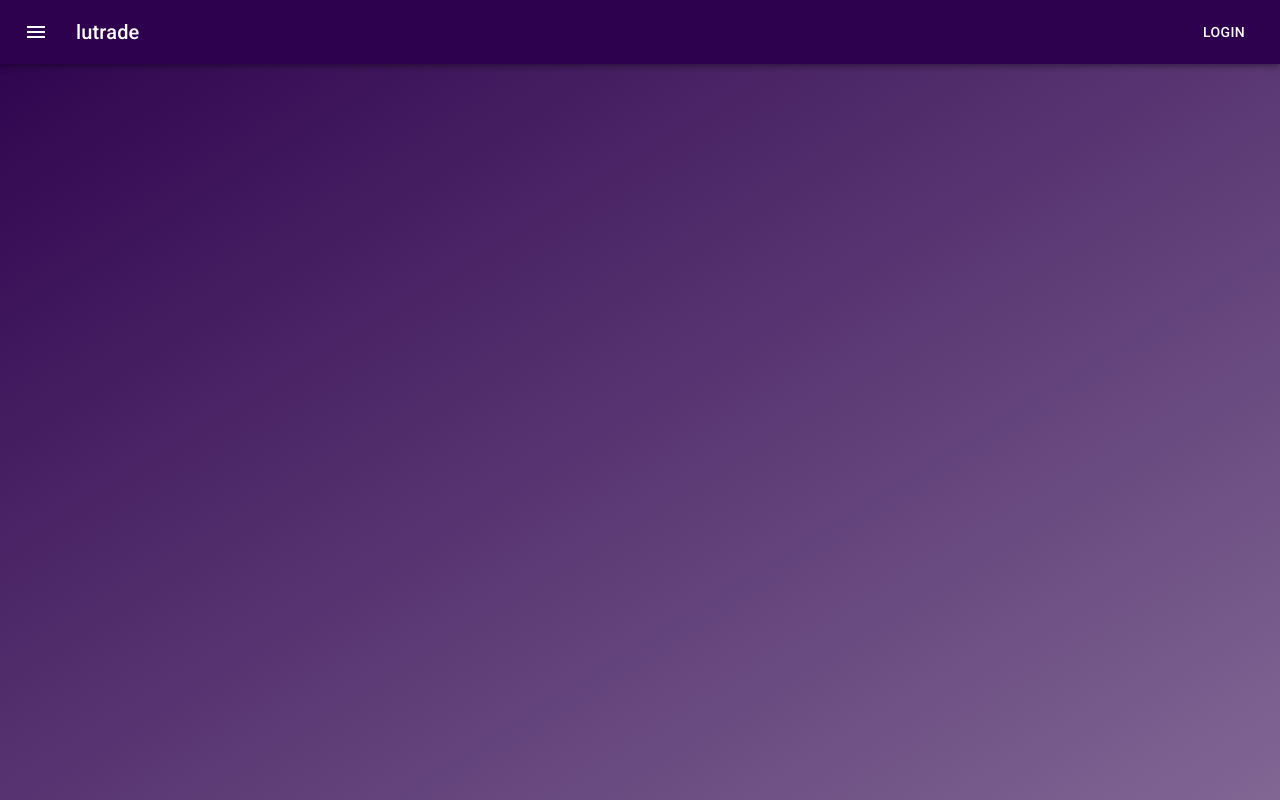
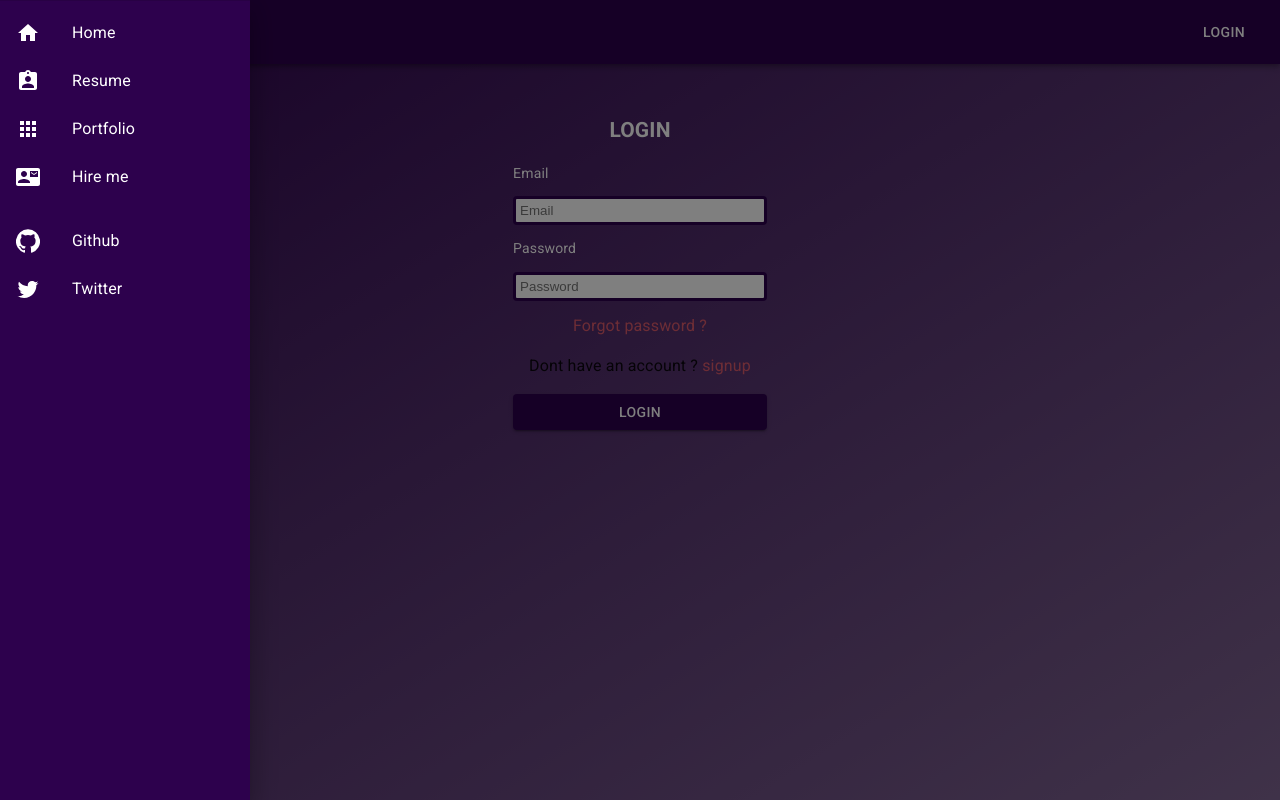
Before and after one commit to kal-J/web-lutrade-foods, a React (Create React App) app: page /login in a window 1280 px wide. Both pictures are taken after a click on the button "menu". Built offline with nearby package versions, Linux system fonts and the light colour scheme.

Commit message:
feat: add auth components

```diff
--- a/package.json
+++ b/package.json
@@ -11,6 +11,7 @@
     "node-sass": "^4.13.1",
     "react": "^16.13.1",
     "react-dom": "^16.13.1",
+    "react-router-dom": "^5.2.0",
     "react-scripts": "3.4.1"
   },
   "scripts": {
--- a/src/App.js
+++ b/src/App.js
@@ -1,59 +1,35 @@
 import React from "react";
-import { makeStyles } from "@material-ui/core/styles";
-import AppBar from "@material-ui/core/AppBar";
-import Toolbar from "@material-ui/core/Toolbar";
-import Typography from "@material-ui/core/Typography";
-import Button from "@material-ui/core/Button";
-import IconButton from "@material-ui/core/IconButton";
-import MenuIcon from "@material-ui/icons/Menu";
+import { createMuiTheme, ThemeProvider } from "@material-ui/core/styles";
+import red from "@material-ui/core/colors/red";
+
 import "./App.scss";
 import colors from "./components/layout/colors";
+import Menu from "./components/menu";
+// import Vendor from "./components/vendor/Info";
+import { CssBaseline } from "@material-ui/core";
+import Routes from "./routes";
 
-const useStyles = makeStyles((theme) => ({
-  root: {
-    flexGrow: 1,
+const theme = createMuiTheme({
+  palette: {
+    primary: { main: colors.primary },
+    secondary: { main: colors.light },
   },
-  menuButton: {
-    marginRight: theme.spacing(2),
+  status: {
+    danger: red,
   },
-  title: {
-    flexGrow: 1,
-  },
-  navbar: {
-    backgroundColor: colors.primary,
-  },
-}));
-
-const NavBar = () => {
-  const classes = useStyles();
-
-  return (
-    <div className={classes.root}>
-      <AppBar className={classes.navbar} position="static">
-        <Toolbar>
-          <IconButton
-            edge="start"
-            className={classes.menuButton}
-            color="inherit"
-            aria-label="menu"
-          >
-            <MenuIcon />
-          </IconButton>
-          <Typography variant="h6" className={classes.title}>
-            lutrade
-          </Typography>
-          <Button color="inherit">Login</Button>
-        </Toolbar>
-      </AppBar>
-    </div>
-  );
-};
+});
 
 const App = () => {
   return (
-    <div className="gradient">
-      <NavBar />
-    </div>
+    <ThemeProvider theme={theme}>
+      <CssBaseline />
+
+      <div className="gradient">
+        <Menu />
+
+        <Routes />
+      </div>
+    </ThemeProvider>
   );
 };
 
--- /dev/null
+++ b/src/components/LandingPage.js
@@ -0,0 +1,50 @@
+import React from "react";
+import { Box, Button, Typography } from "@material-ui/core";
+import { makeStyles } from "@material-ui/core/styles";
+import colors from "./layout/colors";
+const useStyles = makeStyles((theme) => ({
+  container: {
+    display: "flex",
+    flexDirection: "column",
+    justifyContent: "center",
+    alignItems: "center",
+    height: theme.spacing(60),
+  },
+  text: {
+    color: "#fff",
+    textAlign: "center",
+  },
+  btn_wrapper: {
+    display: "flex",
+    flexDirection: "column",
+    alignItems: "center",
+    justifyContent: "center",
+    height: theme.spacing(20),
+  },
+}));
+
+const LandingPage = (props) => {
+  const classes = useStyles();
+  return (
+    <Box className={classes.container}>
+      <Typography className={classes.text} variant="h2">
+        Welcome!
+      </Typography>
+      <Typography className={classes.text} variant="h3">
+        Its time to take your restaurant online.
+      </Typography>
+      <Box className={classes.btn_wrapper}>
+        <Button
+          size="large"
+          variant="contained"
+          color="primary"
+          onClick={() => props.history.push("/login")}
+        >
+          <Typography variant="h5">Get Started</Typography>
+        </Button>
+      </Box>
+    </Box>
+  );
+};
+
+export default LandingPage;
--- /dev/null
+++ b/src/components/auth/Login.js
@@ -0,0 +1,101 @@
+import React from "react";
+import {
+  Box,
+  Button,
+  CssBaseline,
+  makeStyles,
+  Typography,
+} from "@material-ui/core";
+import colors from "../layout/colors";
+import { Link } from "react-router-dom";
+import "./auth.css";
+
+const useStyles = makeStyles((theme) => ({
+  root: {
+    display: "flex",
+    flexDirection: "column",
+    justifyContent: "center",
+    alignItems: "center",
+  },
+  container: {
+    display: "flex",
+    flexDirection: "column",
+    justifyContent: "center",
+    alignItems: "center",
+    height: theme.spacing(50),
+  },
+  row: {
+    display: "flex",
+    flexDirection: "column",
+    justifyContent: "center",
+  },
+  input: {
+    margin: "1em 0",
+  },
+  label: {
+    color: "#fff",
+  },
+  form_footer: {
+    display: "flex",
+    flexDirection: "column",
+    alignItems: "center",
+  },
+}));
+
+const Login = () => {
+  const classes = useStyles();
+  return (
+    <Box className={[classes.container, "auth"]}>
+      <h2 style={{ color: "#fff" }}>LOGIN</h2>
+
+      <CssBaseline />
+      <form className="form">
+        <div className={classes.row}>
+          <label className={classes.label} htmlFor="email">
+            Email
+          </label>
+          <input
+            className={classes.input}
+            name="email"
+            type="text"
+            placeholder="Email"
+          />
+        </div>
+
+        <div className={classes.row}>
+          <label className={classes.label} htmlFor="password">
+            Password
+          </label>
+          <input
+            className={classes.input}
+            name="password"
+            type="text"
+            placeholder="Password"
+          />
+        </div>
+
+        <div className={classes.form_footer}>
+          <Typography>
+            <Link>Forgot password ?</Link>
+          </Typography>
+          <Typography style={{ margin: "1em" }}>
+            Dont have an account ? <Link>signup</Link>
+          </Typography>
+        </div>
+
+        <div className={classes.row}>
+          <Button
+            size="medium"
+            variant="contained"
+            color="primary"
+            onClick={() => {}}
+          >
+            <Typography variant="p">LOGIN</Typography>
+          </Button>
+        </div>
+      </form>
+    </Box>
+  );
+};
+
+export default Login;
--- /dev/null
+++ b/src/components/auth/auth.css
@@ -0,0 +1,10 @@
+.auth a {
+  color: #db5a6b;
+  text-decoration: none;
+}
+
+.auth input[type="text"] {
+  border-radius: 4px;
+  border: #2d014d solid;
+  padding: 4px;
+}
--- /dev/null
+++ b/src/components/menu/index.js
@@ -0,0 +1,154 @@
+import React, { useState } from "react";
+import { Link } from "react-router-dom";
+import { makeStyles } from "@material-ui/core/styles";
+import MobileRightMenuSlider from "@material-ui/core/Drawer";
+import MenuIcon from "@material-ui/icons/Menu";
+import Button from "@material-ui/core/Button";
+import {
+  AppBar,
+  Toolbar,
+  ListItem,
+  ListItemIcon,
+  IconButton,
+  ListItemText,
+  Divider,
+  List,
+  Typography,
+  Box,
+} from "@material-ui/core";
+import { AssignmentInd, Home, Apps, ContactMail } from "@material-ui/icons";
+import GitHubIcon from "@material-ui/icons/GitHub";
+import TwitterIcon from "@material-ui/icons/Twitter";
+import colors from "../layout/colors";
+
+const useStyles = makeStyles((theme) => ({
+  menuSliderContainer: {
+    width: 250,
+    background: colors.primary,
+    height: "100%",
+  },
+
+  listItem: {
+    color: "#fff",
+  },
+  root: {
+    flexGrow: 1,
+  },
+  menuButton: {
+    marginRight: theme.spacing(2),
+  },
+  title: {
+    flexGrow: 1,
+  },
+  navbar: {
+    backgroundColor: colors.primary,
+  },
+}));
+
+const menuItems = [
+  {
+    listIcon: <Home />,
+    listText: "Home",
+    path: "/",
+  },
+  {
+    listIcon: <AssignmentInd />,
+    listText: "Resume",
+    path: "/resume",
+  },
+  {
+    listIcon: <Apps />,
+    listText: "Portfolio",
+    path: "/portfolio",
+  },
+  {
+    listIcon: <ContactMail />,
+    listText: "Hire me",
+    path: "/contact",
+  },
+];
+
+export const NavBar = (props) => {
+  const [state, setstate] = useState({
+    left: false,
+  });
+  const toggleSlider = (slider, open) => {
+    setstate({ ...state, [slider]: open });
+  };
+  const classes = useStyles();
+  const sideList = (slider) => (
+    <Box className={classes.menuSliderContainer} component="div">
+      <Divider />
+      <List>
+        {menuItems.map((item, key) => (
+          <Link style={{ textDecoration: "none" }} key={key} to={item.path}>
+            <ListItem button>
+              <ListItemIcon className={classes.listItem}>
+                {item.listIcon}
+              </ListItemIcon>
+              <ListItemText
+                className={classes.listItem}
+                primary={item.listText}
+              />
+            </ListItem>
+          </Link>
+        ))}
+      </List>
+      <List>
+        <a style={{ textDecoration: "none" }} href="https://github.com/kal-J">
+          <ListItem button>
+            <ListItemIcon className={classes.listItem}>
+              <GitHubIcon />
+            </ListItemIcon>
+            <ListItemText className={classes.listItem} primary="Github" />
+          </ListItem>
+        </a>
+
+        <a
+          style={{ textDecoration: "none" }}
+          href="https://twitter.com/kal_code"
+        >
+          <ListItem button>
+            <ListItemIcon className={classes.listItem}>
+              <TwitterIcon />
+            </ListItemIcon>
+            <ListItemText className={classes.listItem} primary="Twitter" />
+          </ListItem>
+        </a>
+      </List>
+    </Box>
+  );
+
+  return (
+    <React.Fragment>
+      <Box component="nav">
+        <AppBar className={classes.navbar} position="static">
+          <Toolbar>
+            <IconButton
+              edge="start"
+              className={classes.menuButton}
+              color="inherit"
+              aria-label="menu"
+              onClick={() => toggleSlider("left", true)}
+            >
+              <MenuIcon />
+            </IconButton>
+            <Typography variant="h6" className={classes.title}>
+              lutrade
+            </Typography>
+            <Button color="inherit">Login</Button>
+            <MobileRightMenuSlider
+              anchor="left"
+              open={state.left}
+              onClose={() => toggleSlider("left", false)}
+            >
+              {sideList("left")}
+            </MobileRightMenuSlider>
+          </Toolbar>
+        </AppBar>
+      </Box>
+    </React.Fragment>
+  );
+};
+
+export default NavBar;
--- a/src/components/vendor/Info.js
+++ b/src/components/vendor/Info.js
@@ -34,7 +34,7 @@ const Info = () => {
 
 const Menu = () => {
   return (
-    <div className="container">
+    <div id='restaurant_menu' className="container">
       <div className="align-center">
         <div>
           <label htmlFor="meal">Meal</label>
--- a/src/components/vendor/info.scss
+++ b/src/components/vendor/info.scss
@@ -1,13 +1,16 @@
-div {
-  display: flex;
-  flex-direction: column;
-}
-.container {
+#restaurant_menu {
   flex: 1;
   justify-content: center;
   align-items: center;
   color: #fff;
   background-color: #000;
+  display: flex;
+  flex-direction: column;
+
+  div {
+    display: flex;
+    flex-direction: column;
+  }
 
   button {
     margin: 1em;
--- a/src/index.js
+++ b/src/index.js
@@ -1,9 +1,15 @@
 import React from "react";
 import ReactDOM from "react-dom";
+import { BrowserRouter } from "react-router-dom";
 import App from "./App";
 import "./index.scss";
 import * as serviceWorker from "./serviceWorker";
 
-ReactDOM.render(<App />, document.getElementById("root"));
+ReactDOM.render(
+  <BrowserRouter>
+    <App />
+  </BrowserRouter>,
+  document.getElementById("root")
+);
 
 serviceWorker.unregister();
--- /dev/null
+++ b/src/routes/index.js
@@ -0,0 +1,36 @@
+import { Box } from "@material-ui/core";
+import React from "react";
+import { Route } from "react-router-dom";
+import Login from "../components/auth/Login";
+import LandingPage from "../components/LandingPage";
+
+const index = () => {
+  return (
+    <>
+      <Route
+        exact
+        path="/"
+        render={(props) => {
+          return (
+            <Box>
+              <LandingPage {...props} />
+            </Box>
+          );
+        }}
+      />
+
+      <Route
+        path="/login"
+        render={(props) => {
+          return (
+            <Box>
+              <Login {...props} />
+            </Box>
+          );
+        }}
+      />
+    </>
+  );
+};
+
+export default index;
```
Also changed, not shown: src/components/auth/Signup.js (added, +24 -0 lines), 2 other files (tests, documents, lock files or other folders).
